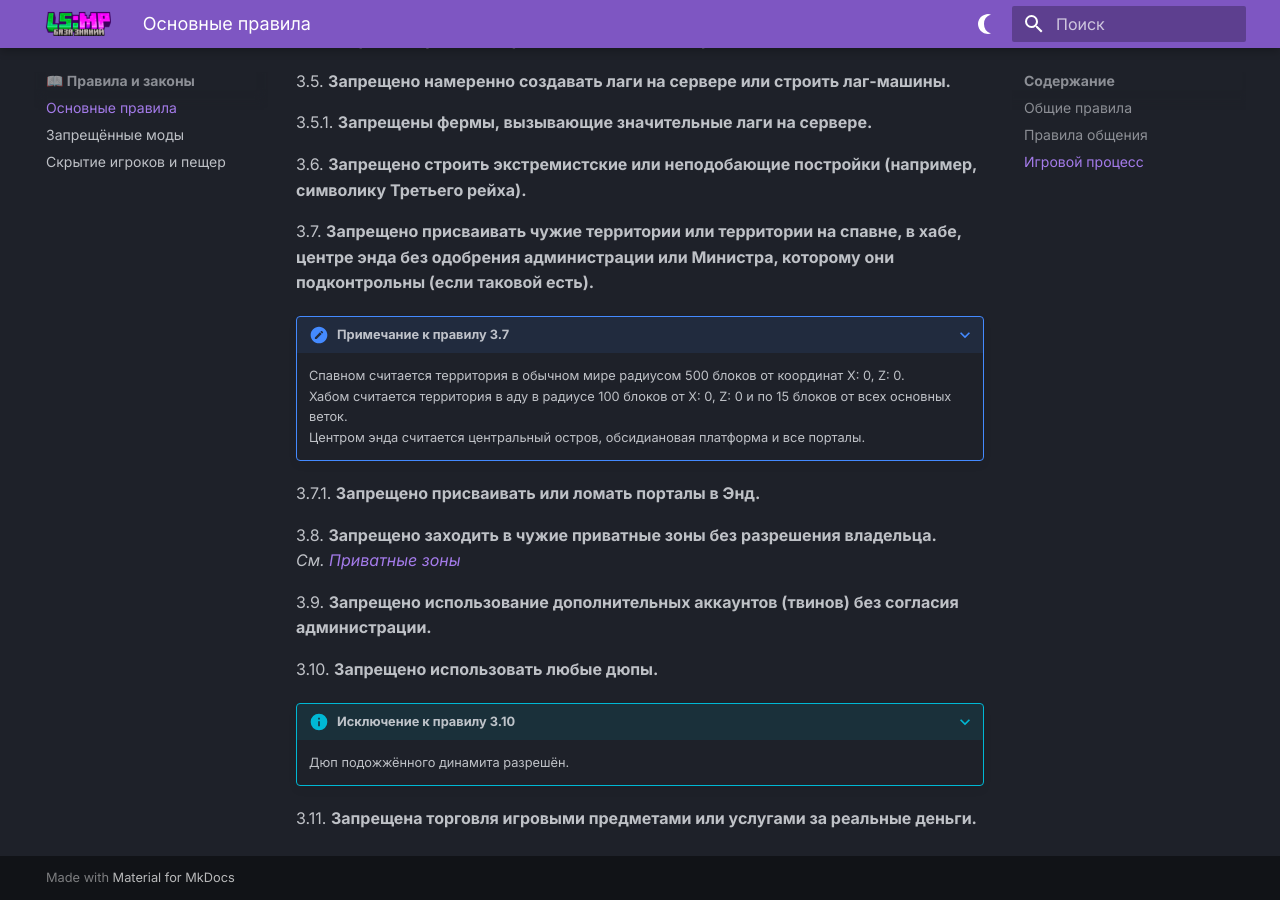
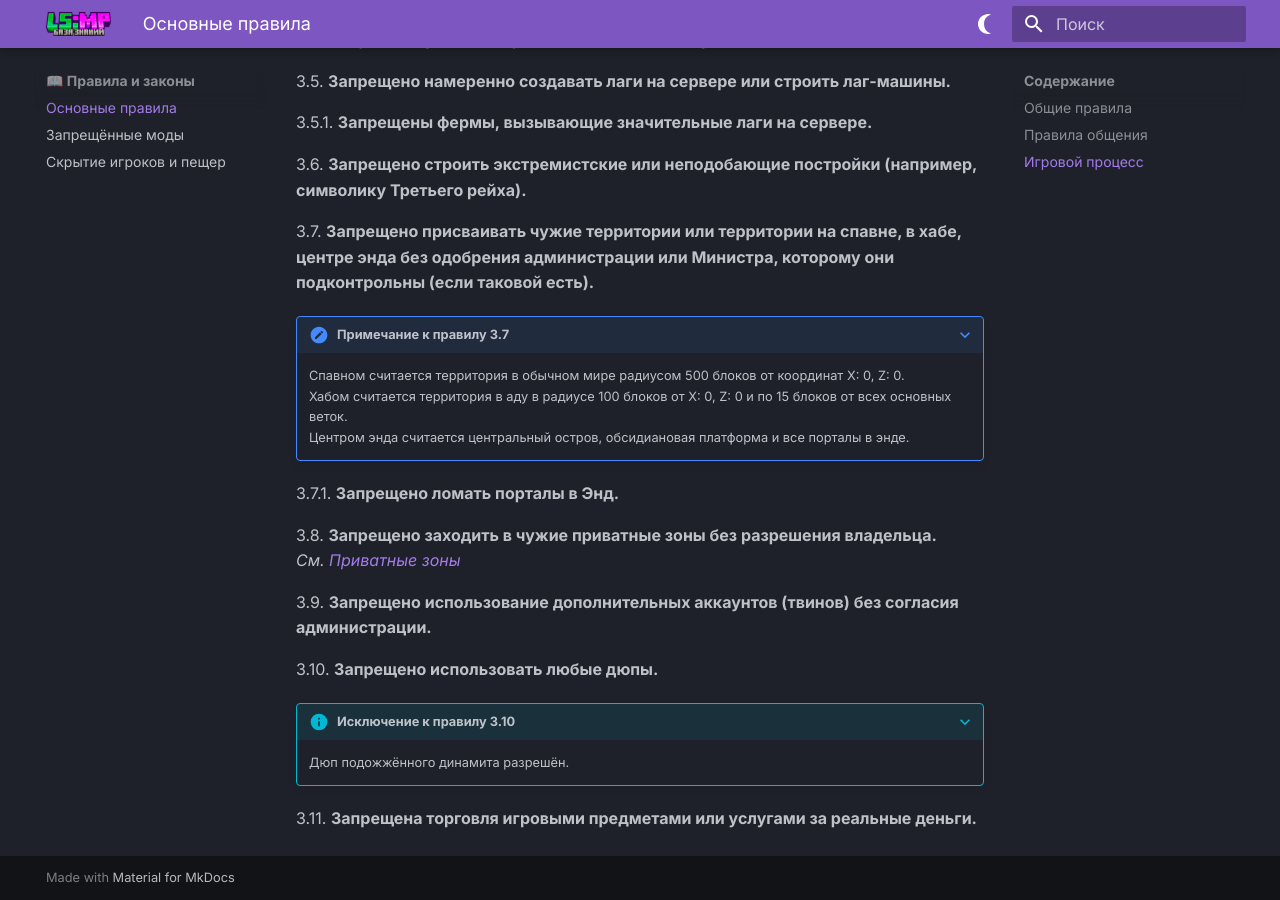
Before and after one commit to litkoit1003/LSMP-Wiki, an MkDocs documentation site: the page built from docs/rules/index.md, in a window 1280 px wide and 900 px high, scrolled down 2966 px. Built offline with MkDocs 1.6.1 and Material for MkDocs 9.7.7, drawn with Linux system fonts in a browser that asks for light colours.

Commit message:
new file:   docs/base-mods.md 	new file:   docs/join-guide.md 	modified:   docs/rules/index.md 	modified:   mkdocs.yml

```diff
--- a/docs/rules/index.md
+++ b/docs/rules/index.md
@@ -95,9 +95,9 @@
 ???+ note "Примечание к правилу 3.7"
     Спавном считается территория в обычном мире радиусом 500 блоков от координат X: 0, Z: 0.
     Хабом считается территория в аду в радиусе 100 блоков от X: 0, Z: 0 и по 15 блоков от всех основных веток.
-    Центром энда считается центральный остров, обсидиановая платформа и все порталы.
+    Центром энда считается центральный остров, обсидиановая платформа и все порталы в энде.
 
-3.7.1. **Запрещено присваивать или ломать порталы в Энд.**
+3.7.1. **Запрещено ломать порталы в Энд.**
 
 3.8. **Запрещено заходить в чужие приватные зоны без разрешения владельца.**
 *См. [Приватные зоны](../private-areas.md)*
--- a/mkdocs.yml
+++ b/mkdocs.yml
@@ -12,6 +12,7 @@
     - search.highlight
     - navigation.tabs
     - navigation.expand
+    - navigation.sections
 
   font:
     text: Inter
@@ -38,6 +39,9 @@
 nav:
   - ℹ️ Основная информация:
     - Главная: index.md
+    - 🔮 Как зайти?:
+      - Основная информация: join-guide.md
+      - Рекомендуемые моды: base-mods.md
     - Приватные территории: private-areas.md
 
   - 📖 Правила и законы:
```
Also changed, not shown: docs/base-mods.md (added), docs/join-guide.md (added).
